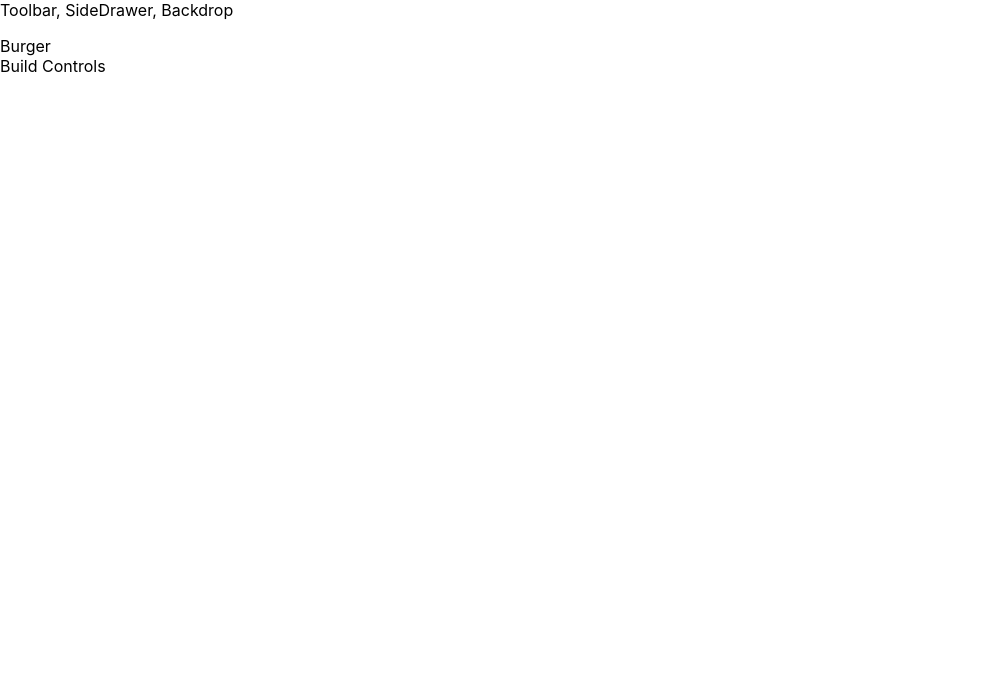
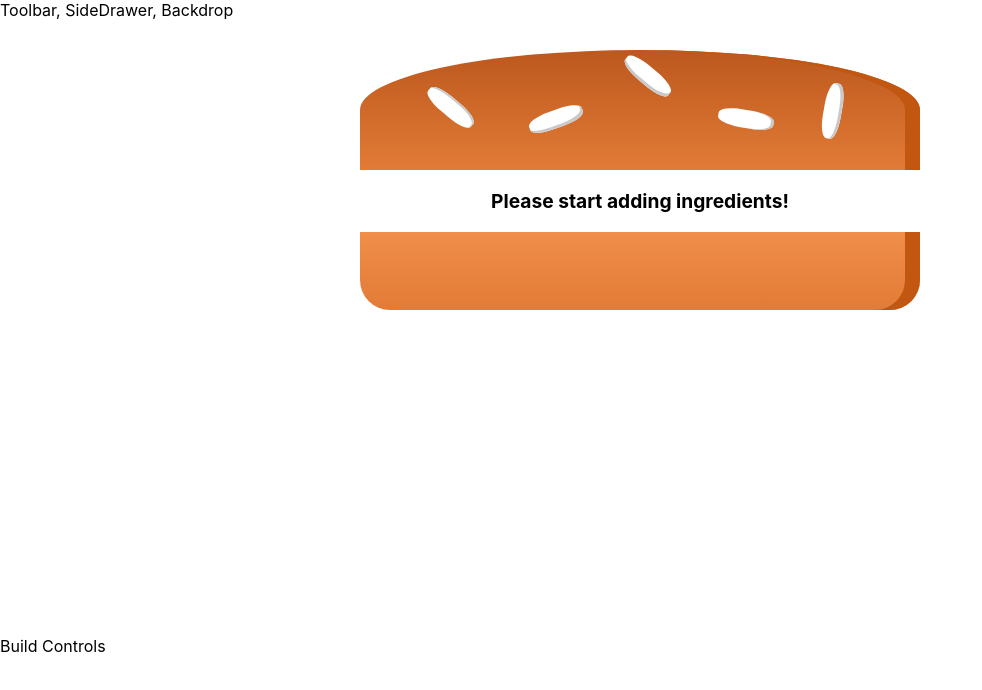
Before and after one commit to misterchlee7/Burger-Bob-Builder, a React (Create React App) app: page / in a window 1280 px wide. Shown: the top 690 px of the page, without its empty margins (0-982 px from the left). Built offline with nearby package versions, Linux system fonts and the light colour scheme.

Commit message:
Add burger ingredient adding functionality

```diff
--- a/package.json
+++ b/package.json
@@ -3,6 +3,7 @@
   "version": "0.1.0",
   "private": true,
   "dependencies": {
+    "prop-types": "^15.6.2",
     "react": "^16.5.2",
     "react-dom": "^16.5.2",
     "react-scripts": "2.0.5"
--- a/src/components/Burger/Burger.js
+++ b/src/components/Burger/Burger.js
@@ -0,0 +1,30 @@
+import React from 'react';
+import classes from './Burger.module.css';
+
+import BurgerIngredient from './BurgerIngredient/BurgerIngredient';
+
+const burger = (props) => {
+  let transformedIngredients = Object.keys(props.ingredients)
+    .map(igKey => {
+      return [...Array(props.ingredients[igKey])].map((_, i) => {
+        return <BurgerIngredient key={igKey + i} type={igKey} />
+      });
+    })
+    .reduce((arr, el) => {
+      return arr.concat(el)
+    }, []);
+  if (transformedIngredients.length === 0) {
+    transformedIngredients = <p>Please start adding ingredients!</p>
+  }
+  console.log(transformedIngredients)
+
+  return (
+    <div className={classes.Burger}>
+      <BurgerIngredient type="bread-top" />
+      {transformedIngredients}
+      <BurgerIngredient type="bread-bottom" />
+    </div>
+  );
+};
+
+export default burger;
--- /dev/null
+++ b/src/components/Burger/Burger.module.css
@@ -0,0 +1,30 @@
+.Burger{
+  width: 100%;
+  margin: auto;
+  height: 250px;
+  overflow: scroll;
+  text-align: center;
+  font-weight: bold;
+  font-size: 1.2rem;
+}
+
+@media (min-width: 400px) and (min-height: 301px) {
+  .Burger{
+    width: 350px;
+    height: 300px;
+  }
+}
+
+@media (min-width: 500px) and (min-height: 401px) {
+  .Burger{
+    width: 450px;
+    height: 400px;
+  }
+}
+
+@media (min-width: 1000px) and (min-height: 700px) {
+  .Burger{
+    width: 700px;
+    height: 600px;
+  }
+}
--- a/src/components/Burger/BurgerIngredient/BurgerIngredient.js
+++ b/src/components/Burger/BurgerIngredient/BurgerIngredient.js
@@ -1,16 +1,45 @@
-import React from 'react';
+import React, { Component } from 'react';
+import PropTypes from 'prop-types';
+
 import classes from './BurgerIngredient.module.css';
 
-const burgerIngredient = (props) => {
-  let ingredient = null;
+class BurgerIngredient extends Component {
+  render() {
+    let ingredient = null;
 
-  switch(props.type) {
-    case('bread-bottom'):
-      ingredient = <div className={classes.BreadBottom}></div>
-      break;
-    case('bread-top'):
-      ingredient = <div></div>
+    switch (this.props.type) {
+      case ('bread-bottom'):
+        ingredient = <div className={classes.BreadBottom}></div>;
+        break;
+      case ('bread-top'):
+        ingredient = (
+          <div className={classes.BreadTop}>
+            <div className={classes.Seeds1}></div>
+            <div className={classes.Seeds2}></div>
+          </div>
+        );
+        break;
+      case ('meat'):
+        ingredient = <div className={classes.Meat}></div>;
+        break;
+      case ('cheese'):
+        ingredient = <div className={classes.Cheese}></div>;
+        break;
+      case ('bacon'):
+        ingredient = <div className={classes.Bacon}></div>;
+        break;
+      case ('salad'):
+        ingredient = <div className={classes.Salad}></div>;
+        break;
+      default:
+        ingredient = null;
+    }
+    return ingredient;
   }
 };
 
-export default burgerIngredient;
+BurgerIngredient.propTypes = {
+  type: PropTypes.string.isRequired
+}
+
+export default BurgerIngredient;
--- a/src/containers/BurgerBuilder/BurgerBuilder.js
+++ b/src/containers/BurgerBuilder/BurgerBuilder.js
@@ -1,12 +1,23 @@
 import React, { Component } from 'react';
 import Aux from '../../hoc/Aux';
 
+import Burger from '../../components/Burger/Burger';
+
 class BurgerBuilder extends Component {
+  state = {
+    ingredients: {
+      salad: 0,
+      bacon: 0,
+      cheese: 0,
+      meat: 0
+    }
+  }
+
   render() {
     return (
       <Aux>
-        <div>Burger</div>
-        <div>Build Controls</div>
+      <Burger ingredients={this.state.ingredients} />
+      <div>Build Controls</div>
       </Aux>
     );
   }
```
